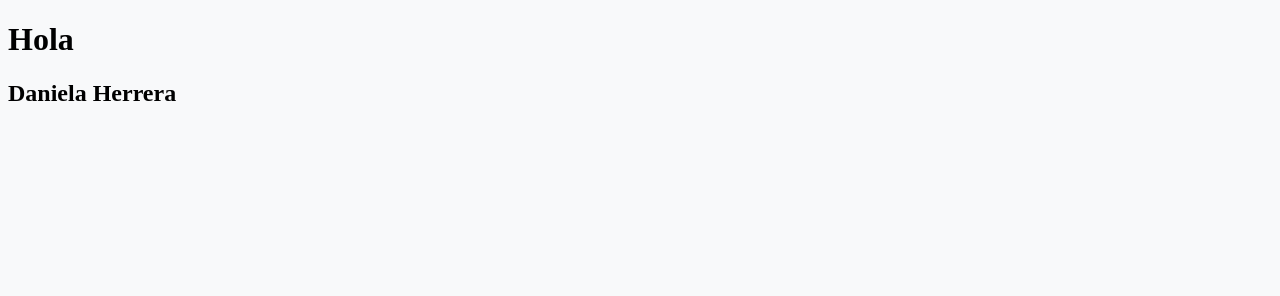
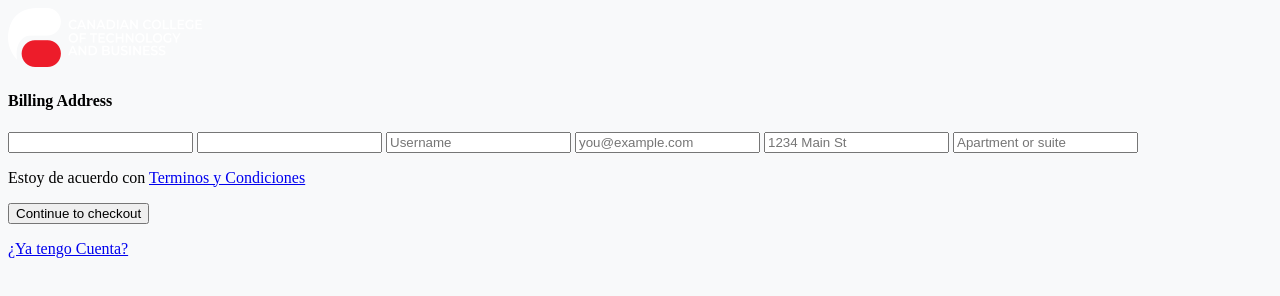
Before and after one commit to Danni-HB/bonuslab, a plain HTML site: page index.html in a window 1280 px wide. Drawn offline with Linux system fonts and the light colour scheme.

```diff
--- a/index.html
+++ b/index.html
@@ -7,7 +7,25 @@
        <title>Bonus Lab Daniela Herrera</title>
     </head>
     <body>
-        <h1>Hola</h1>
-        <h2>Daniela Herrera</h2>
+        <div class="page-head">
+            <div class="logo">
+            <a>
+            <img src="images/logo.png" alt="logo">
+            </a>
+            </div>
+        </div>
+        <section class="address">
+            <h4>Billing Address</h4>
+            <input class="table" type="text" name="name" id="name">
+            <input class="table" type="text" name="lastname" id="lastname">
+            <input class="table" type="text" name="username" id="username" placeholder="Username">
+            <input class="table" type="email" name="email" id="email" placeholder="you@example.com">
+            <input class="table" type="text" name="address" id="address" placeholder="1234 Main St">
+            <input class="table" type="text" name="address2" id="address2" placeholder="Apartment or suite">
+            <p>Estoy de acuerdo con <a href="#">Terminos y Condiciones</a></p>
+            <input class="botons" type="submit" value="Continue to checkout">
+            <p><a href="#">¿Ya tengo Cuenta?</a></p>
+          </section>
+
     </body>
 </html>
```
